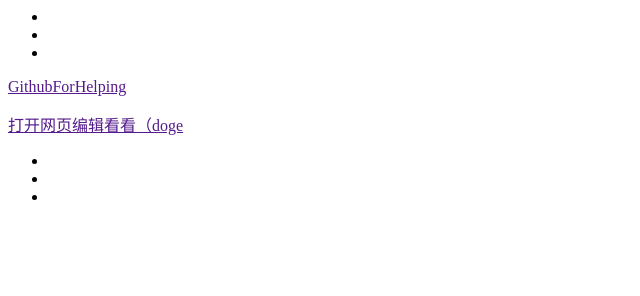
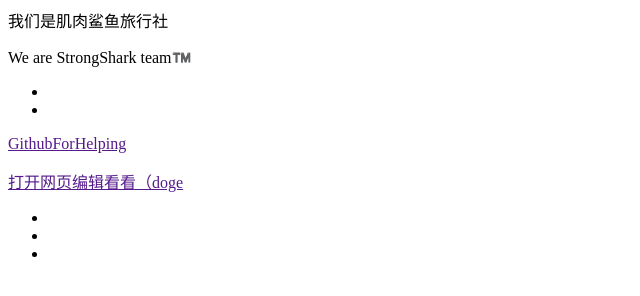
Before and after one commit to AsicServer/AsicServer.github.io, a plain HTML site: page index.html in a window 1280 px wide. Shown: the whole page, without its empty margins (0-640 px from the left). Drawn offline with Linux system fonts and the light colour scheme.

Commit message:
Update index.html

```diff
--- a/index.html
+++ b/index.html
@@ -1,5 +1,5 @@
-<p></p>
-<p></p>
+<p>我们是肌肉鲨鱼旅行社</p>
+<p>We are StrongShark team™️</p>
 <p></p>
 <p></p>
 <p></p>
@@ -9,7 +9,7 @@
 <p></p>
 
 <ul>
-  <li> <a href=""></a></li>
+  <li> <a href=""></a></li
   <li> <a href=""></a> </li>
   <li> <a href=""></li>
 </ul>
@@ -18,7 +18,7 @@
 <p>打开网页编辑看看（doge</p>
 
 <ul>
-  <li> <a href="asicserver.github.io/sysb.html"></a></li>
+  <li> <a href=""></a></li>
   <li> <a href=""></a> </li>
   <li> <a href=""></li>
 </ul>
```
